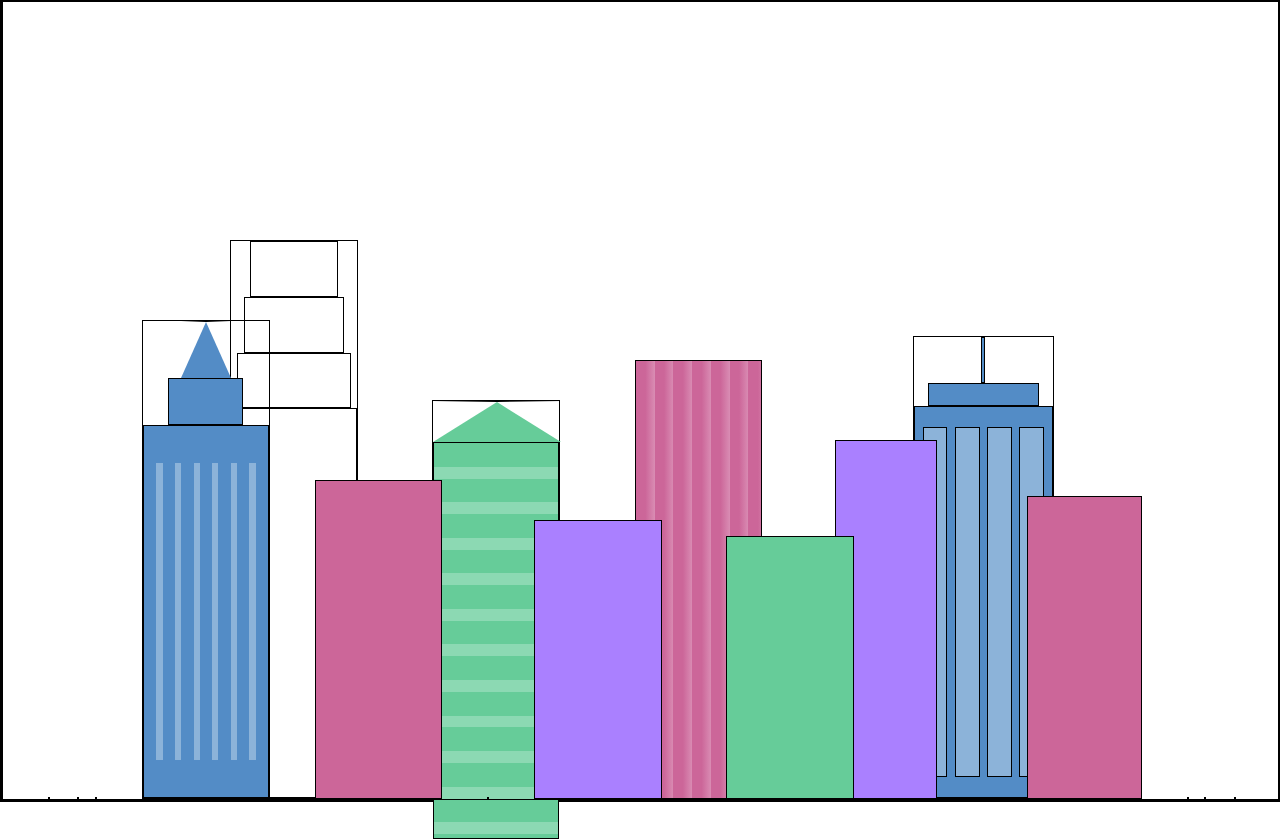
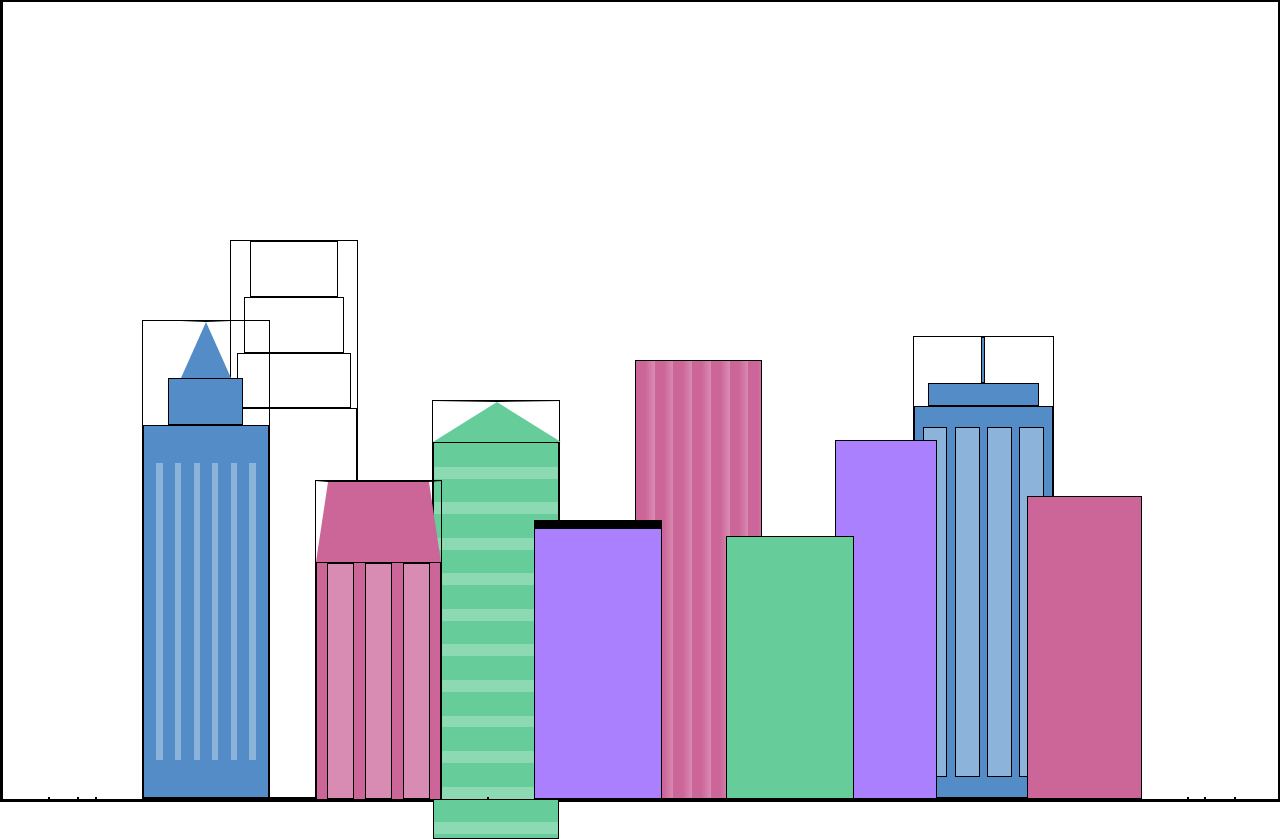
Before and after one commit to kimmiethecoder/fccCssVariablesCitySkyline1, a plain HTML site: page index.html in a window 1280 px wide. Drawn offline with Linux system fonts and the light colour scheme.

Commit message:
steps 81-88

```diff
--- a/index.html
+++ b/index.html
@@ -44,9 +44,21 @@
             <div class="fb1b"></div>
             <div class="fb1c"></div>
         </div>
-        <div class="fb2"></div>
+        <div class="fb2">
+            <div class="fb2a"></div>
+            <div class="fb2b window-wrap">
+                <div class="fb2-window"></div>
+                <div class="fb2-window"></div>
+                <div class="fb2-window"></div>
+            </div>
+        </div>
         <div></div>
-        <div class="fb3"></div>
+        <div class="fb3">
+            <div class="fb3a"></div>
+            <div class="fb3b"></div>
+            <div class="fb3a"></div>
+            <div class="fb3b"></div>
+        </div>
         <div class="fb4"></div>
         <div class="fb5"></div>
         <div class="fb6"></div>
--- a/styles.css
+++ b/styles.css
@@ -173,7 +173,25 @@ body {
 .fb2 {
     width: 10%;
     height: 40%;
+}
+
+.fb2a {
+    width: 100%;
+    border-bottom: 10vh solid var(--building-color3);
+    border-left: 1vw solid transparent;
+    border-right: 1vw solid transparent;
+}
+
+.fb2b {
+    width: 100%;
+    height: 75%;
     background-color: var(--building-color3);
+}
+
+.fb2-window {
+    width: 22%;
+    height: 100%;
+    background-color: var(--window-color3);
 }
 
 .fb3 {
```
